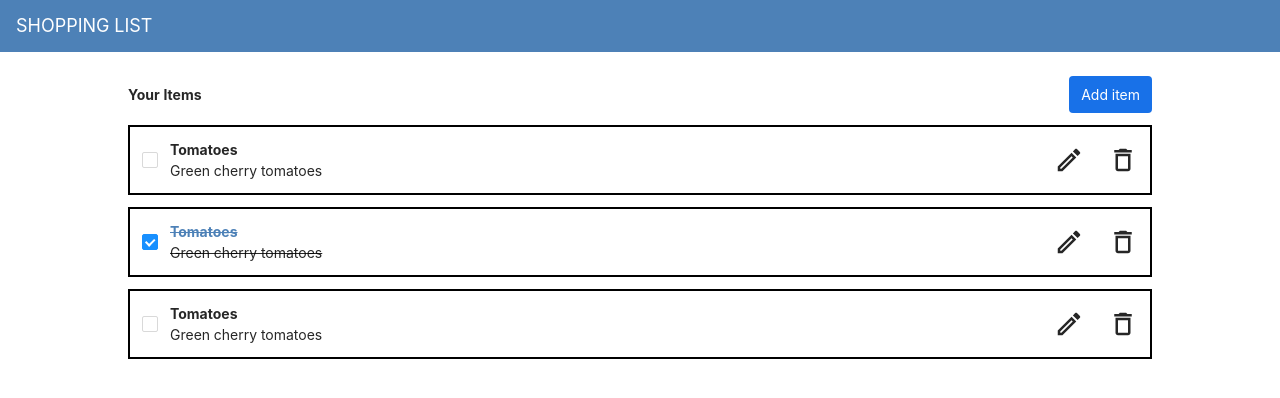
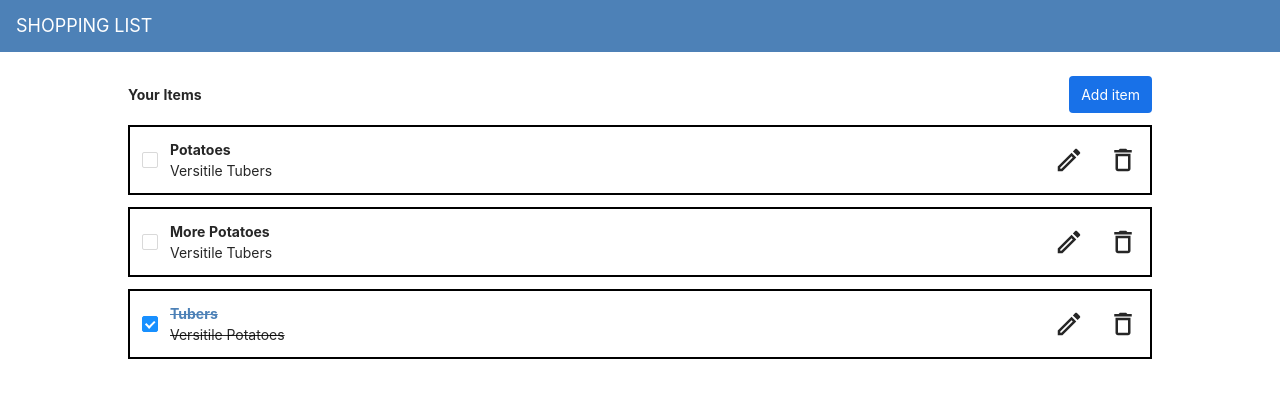
Before and after one commit to RyanFrodge/shopping-app, a React (Create React App) app: page / in a window 1280 px wide. Shown: the top 398 px of the page. Built offline with nearby package versions, Linux system fonts and the light colour scheme.

Commit message:
store added

```diff
--- a/src/app/store.js
+++ b/src/app/store.js
@@ -1,8 +1,9 @@
 import { configureStore } from '@reduxjs/toolkit';
-import counterReducer from '../features/counter/counterSlice';
+
+import itemsReducer from '../features/items/itemsSlice';
 
 export const store = configureStore({
   reducer: {
-    counter: counterReducer,
+    items: itemsReducer,
   },
 });
--- a/src/components/ShoppingList.jsx
+++ b/src/components/ShoppingList.jsx
@@ -1,6 +1,11 @@
 import React, { useState, useEffect } from 'react'
 import { Button, Modal, Input, Select, Checkbox } from 'antd';
 import { MdOutlineEdit, MdDeleteOutline } from 'react-icons/md';
+import { useSelector, useDispatch } from 'react-redux'
+import { itemAdded, itemUpdated, itemDeleted } from '../features/items/itemsSlice'
+
+
+
 const { TextArea } = Input;
 const { Option } = Select;
 
@@ -9,29 +14,13 @@ const { Option } = Select;
 
 const ShoppingList = () => {
 
+    const stateItems = useSelector(state => state.items)
 
-    let mockData = [
-        {
-            "id": 0,
-            "name": "Tomatoes",
-            "description": "Green cherry tomatoes",
-            "quantity": "3",
-            "purchased": false
-        }, {
-            "id": 1,
-            "name": "Tomatoes",
-            "description": "Green cherry tomatoes",
-            "quantity": "3",
-            "purchased": true
-        }, {
-            "id": 2,
-            "name": "Tomatoes",
-            "description": "Green cherry tomatoes",
-            "quantity": "3",
-            "purchased": false
-        }]
+    const items = stateItems.slice().sort((a, b) => a.purchased === b.purchased ? 0 : a.purchased ? 1 : -1)
 
-    const [items, setItems] = useState(mockData);
+    const dispatch = useDispatch()
+
+
     const [modalType, setModalType] = useState("add");
 
 
@@ -43,7 +32,7 @@ const ShoppingList = () => {
     const [itemQuantity, setItemQuantity] = useState("1");
     const [itemPurchased, setItemPurchased] = useState(false);
 
-    const [idCount, setIdCount] = useState(0); //temporary
+    // const [idCount, setIdCount] = useState(0); //temporary
 
 
     const updateName = (e) => {
@@ -78,49 +67,38 @@ const ShoppingList = () => {
     };
 
     const handleCancel = () => {
-        //null item state variables on success and failure of all funcitons
         setIsModalVisible(false);
         clearItem();
     };
 
     const addItem = () => {
-        items.push({
-            id: idCount,
-            name: itemName,
-            description: itemDescription,
-            quantity: itemQuantity,
-            purchased: itemPurchased
-        })
-
-        setIdCount(idCount + 1)
-
-
-        //update state
-
+        dispatch(
+            itemAdded(itemName, itemDescription, itemQuantity, itemPurchased)
+        )
         setIsModalVisible(false);
         clearItem();
     };
 
     const editItem = () => {
-
-        if (itemName !== selected.name)
-            selected.name = itemName
-        if (itemDescription !== selected.description)
-            selected.description = itemDescription
-        if (itemQuantity !== selected.quantity)
-            selected.quantity = itemQuantity
-        if (itemPurchased !== selected.purchased)
-            selected.purchased = itemPurchased
-
-        //update state
-
+        dispatch(
+            itemUpdated({
+                id: selected.id,
+                name: itemName,
+                description: itemDescription,
+                quantity: itemQuantity,
+                purchased: itemPurchased
+            })
+        )
         setIsModalVisible(false);
         clearItem();
     };
 
     const deleteItem = () => {
-        console.log(selected)
-        setItems(items.filter(el => el.id !== selected.id))
+        dispatch(
+            itemDeleted({
+                id: selected.id
+            })
+        )
         setIsModalVisible(false);
         clearItem();
     };
--- /dev/null
+++ b/src/features/items/itemsSlice.js
@@ -0,0 +1,64 @@
+import { createSlice, nanoid } from '@reduxjs/toolkit'
+
+const initialState = [
+    {
+        "id": 0,
+        "name": "Potatoes",
+        "description": "Versitile Tubers",
+        "quantity": "1",
+        "purchased": false
+    }, {
+        "id": 1,
+        "name": "More Potatoes",
+        "description": "Versitile Tubers",
+        "quantity": "2",
+        "purchased": false
+    }, {
+        "id": 2,
+        "name": "Tubers",
+        "description": "Versitile Potatoes",
+        "quantity": "3",
+        "purchased": true
+    }]
+
+const itemsSlice = createSlice({
+    name: 'items',
+    initialState,
+    reducers: {
+        itemAdded: {
+            reducer(state, action) {
+                state.push(action.payload)
+            },
+            prepare(name, description, quantity, purchased) {
+                return {
+                    payload: {
+                        id: nanoid(),
+                        name,
+                        description,
+                        quantity,
+                        purchased
+                    }
+                }
+            }
+        },
+        itemUpdated(state, action) {
+            const { id, name, description, quantity, purchased } = action.payload
+            const existingItem = state.find(item => item.id === id)
+            if (existingItem) {
+                existingItem.name = name
+                existingItem.description = description
+                existingItem.quantity = quantity
+                existingItem.purchased = purchased
+            }
+        },
+        itemDeleted(state, action) {
+            const { id } = action.payload
+            return state.filter(el => el.id !== id)
+        }
+
+    }
+})
+
+export const { itemAdded, itemUpdated, itemDeleted } = itemsSlice.actions
+
+export default itemsSlice.reducer
```
